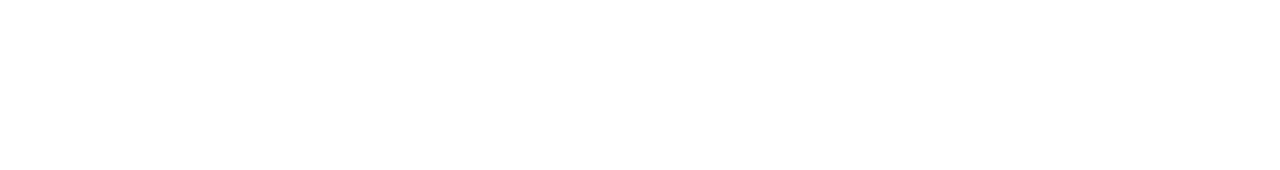
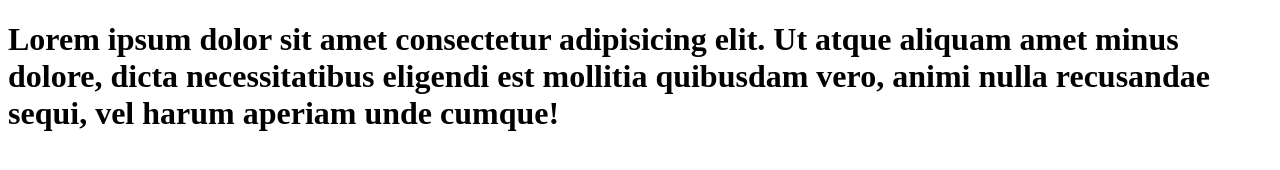
Before and after one commit to r1dul/my-first-github-repo, a plain HTML site: page index.html in a window 1280 px wide. Drawn offline with Linux system fonts and the light colour scheme.

Commit message:
first h1

```diff
--- a/index.html
+++ b/index.html
@@ -6,6 +6,8 @@
     <title>My First Ever Github Repo</title>
 </head>
 <body>
-
+    <div>
+        <h1>Lorem ipsum dolor sit amet consectetur adipisicing elit. Ut atque aliquam amet minus dolore, dicta necessitatibus eligendi est mollitia quibusdam vero, animi nulla recusandae sequi, vel harum aperiam unde cumque!</h1>
+    </div>
 </body>
 </html>
```
